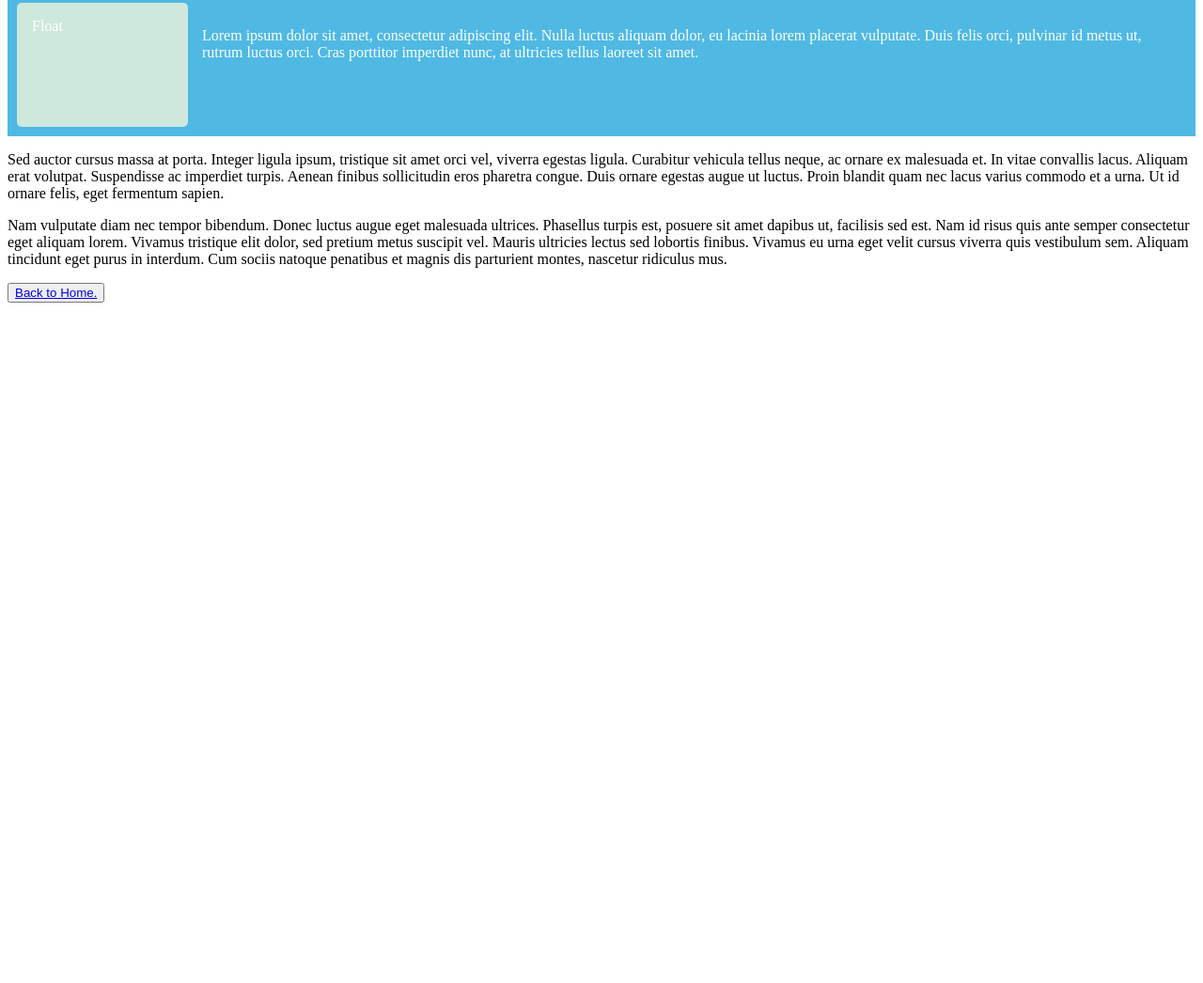
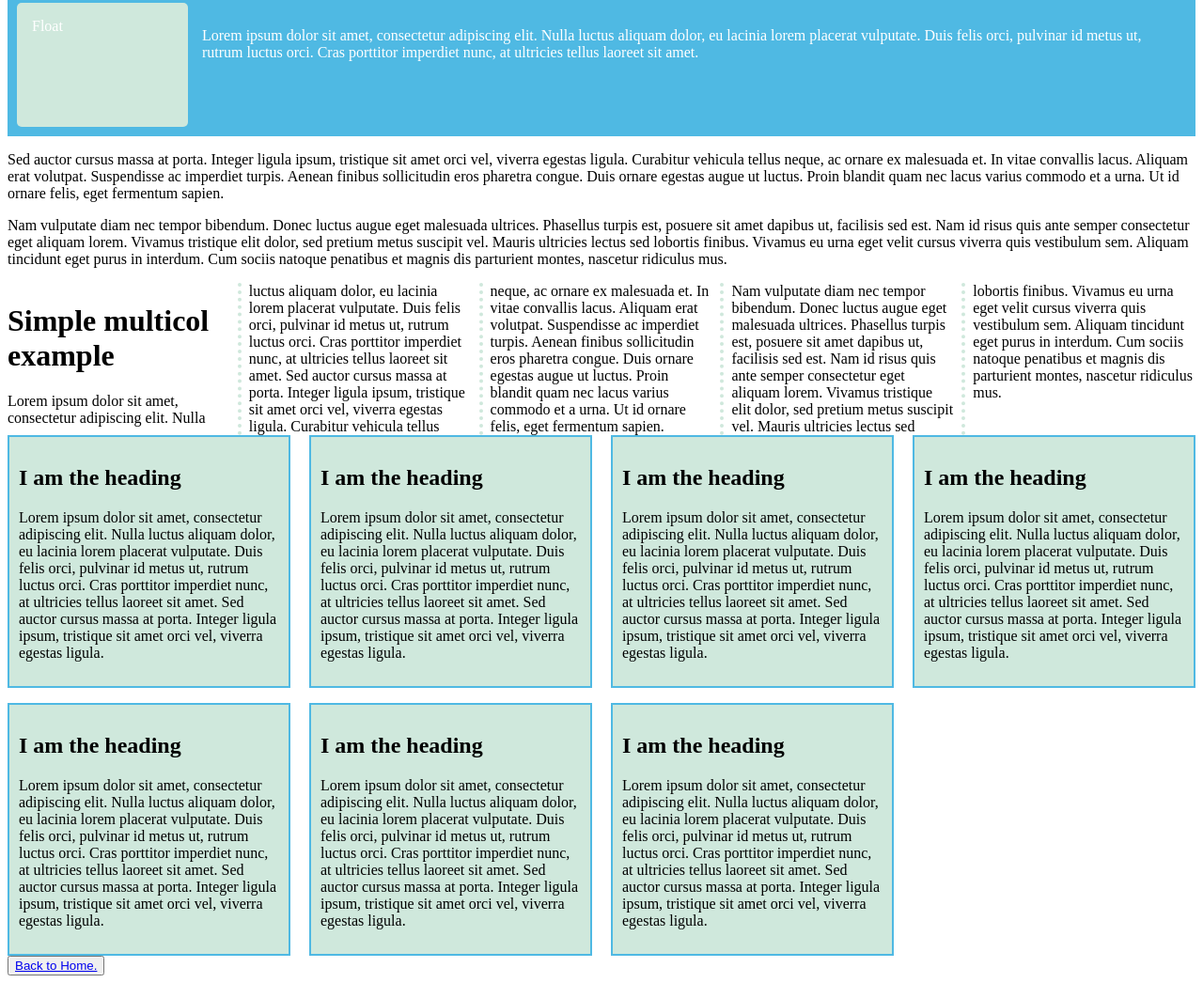
Before and after one commit to ryichk/css-practice, a website: page layout.html in a window 1280 px wide. Shown: the part 1747-2793 px from the top of the page at 94% size. Before the commit the page ends 2077 px from the top, so only its background shows below. Drawn offline with Linux system fonts and the light colour scheme.

Commit message:
finish multiple column layout practice

```diff
--- a/layout.html
+++ b/layout.html
@@ -119,6 +119,72 @@
         <p class="cleared">Sed auctor cursus massa at porta. Integer ligula ipsum, tristique sit amet orci vel, viverra egestas ligula. Curabitur vehicula tellus neque, ac ornare ex malesuada et. In vitae convallis lacus. Aliquam erat volutpat. Suspendisse ac imperdiet turpis. Aenean finibus sollicitudin eros pharetra congue. Duis ornare egestas augue ut luctus. Proin blandit quam nec lacus varius commodo et a urna. Ut id ornare felis, eget fermentum sapien.</p>
         <p>Nam vulputate diam nec tempor bibendum. Donec luctus augue eget malesuada ultrices. Phasellus turpis est, posuere sit amet dapibus ut, facilisis sed est. Nam id risus quis ante semper consectetur eget aliquam lorem. Vivamus tristique elit dolor, sed pretium metus suscipit vel. Mauris ultricies lectus sed lobortis finibus. Vivamus eu urna eget velit cursus viverra quis vestibulum sem. Aliquam tincidunt eget purus in interdum. Cum sociis natoque penatibus et magnis dis parturient montes, nascetur ridiculus mus.</p>
       </div>
+      <div class="multicol">
+        <h1>Simple multicol example</h1>
+        <p>Lorem ipsum dolor sit amet, consectetur adipiscing elit. Nulla luctus aliquam dolor, eu lacinia lorem placerat vulputate.
+          Duis felis orci, pulvinar id metus ut, rutrum luctus orci. Cras porttitor imperdiet nunc, at ultricies tellus
+          laoreet sit amet. Sed auctor cursus massa at porta. Integer ligula ipsum, tristique sit amet orci vel, viverra
+          egestas ligula. Curabitur vehicula tellus neque, ac ornare ex malesuada et. In vitae convallis lacus. Aliquam
+          erat volutpat. Suspendisse ac imperdiet turpis. Aenean finibus sollicitudin eros pharetra congue. Duis ornare
+          egestas augue ut luctus. Proin blandit quam nec lacus varius commodo et a urna. Ut id ornare felis, eget fermentum
+          sapien.</p>
+        <p>Nam vulputate diam nec tempor bibendum. Donec luctus augue eget malesuada ultrices. Phasellus turpis est, posuere
+          sit amet dapibus ut, facilisis sed est. Nam id risus quis ante semper consectetur eget aliquam lorem. Vivamus
+          tristique elit dolor, sed pretium metus suscipit vel. Mauris ultricies lectus sed lobortis finibus. Vivamus eu
+          urna eget velit cursus viverra quis vestibulum sem. Aliquam tincidunt eget purus in interdum. Cum sociis natoque
+          penatibus et magnis dis parturient montes, nascetur ridiculus mus.</p>
+      </div>
+      <div class="multicol-2">
+        <div class="card">
+          <h2>I am the heading</h2>
+            <p> Lorem ipsum dolor sit amet, consectetur adipiscing elit. Nulla luctus aliquam dolor, eu lacinia lorem placerat
+                vulputate. Duis felis orci, pulvinar id metus ut, rutrum luctus orci. Cras porttitor imperdiet nunc, at ultricies
+                tellus laoreet sit amet. Sed auctor cursus massa at porta. Integer ligula ipsum, tristique sit amet orci
+                vel, viverra egestas ligula.</p>
+        </div>
+        <div class="card">
+          <h2>I am the heading</h2>
+          <p> Lorem ipsum dolor sit amet, consectetur adipiscing elit. Nulla luctus aliquam dolor, eu lacinia lorem placerat
+                    vulputate. Duis felis orci, pulvinar id metus ut, rutrum luctus orci. Cras porttitor imperdiet nunc, at ultricies
+                    tellus laoreet sit amet. Sed auctor cursus massa at porta. Integer ligula ipsum, tristique sit amet orci
+                    vel, viverra egestas ligula.</p>
+        </div>
+        <div class="card">
+          <h2>I am the heading</h2>
+          <p> Lorem ipsum dolor sit amet, consectetur adipiscing elit. Nulla luctus aliquam dolor, eu lacinia lorem placerat
+                    vulputate. Duis felis orci, pulvinar id metus ut, rutrum luctus orci. Cras porttitor imperdiet nunc, at ultricies
+                    tellus laoreet sit amet. Sed auctor cursus massa at porta. Integer ligula ipsum, tristique sit amet orci
+                    vel, viverra egestas ligula.</p>
+        </div>
+        <div class="card">
+          <h2>I am the heading</h2>
+          <p> Lorem ipsum dolor sit amet, consectetur adipiscing elit. Nulla luctus aliquam dolor, eu lacinia lorem placerat
+                    vulputate. Duis felis orci, pulvinar id metus ut, rutrum luctus orci. Cras porttitor imperdiet nunc, at ultricies
+                    tellus laoreet sit amet. Sed auctor cursus massa at porta. Integer ligula ipsum, tristique sit amet orci
+                    vel, viverra egestas ligula.</p>
+        </div>
+        <div class="card">
+          <h2>I am the heading</h2>
+          <p> Lorem ipsum dolor sit amet, consectetur adipiscing elit. Nulla luctus aliquam dolor, eu lacinia lorem placerat
+                    vulputate. Duis felis orci, pulvinar id metus ut, rutrum luctus orci. Cras porttitor imperdiet nunc, at ultricies
+                    tellus laoreet sit amet. Sed auctor cursus massa at porta. Integer ligula ipsum, tristique sit amet orci
+                    vel, viverra egestas ligula.</p>
+        </div>
+        <div class="card">
+          <h2>I am the heading</h2>
+          <p> Lorem ipsum dolor sit amet, consectetur adipiscing elit. Nulla luctus aliquam dolor, eu lacinia lorem placerat
+                    vulputate. Duis felis orci, pulvinar id metus ut, rutrum luctus orci. Cras porttitor imperdiet nunc, at ultricies
+                    tellus laoreet sit amet. Sed auctor cursus massa at porta. Integer ligula ipsum, tristique sit amet orci
+                    vel, viverra egestas ligula.</p>
+        </div>
+        <div class="card">
+          <h2>I am the heading</h2>
+          <p> Lorem ipsum dolor sit amet, consectetur adipiscing elit. Nulla luctus aliquam dolor, eu lacinia lorem placerat
+                    vulputate. Duis felis orci, pulvinar id metus ut, rutrum luctus orci. Cras porttitor imperdiet nunc, at ultricies
+                    tellus laoreet sit amet. Sed auctor cursus massa at porta. Integer ligula ipsum, tristique sit amet orci
+                    vel, viverra egestas ligula.</p>
+        </div>
+      </div>
       <button>
         <a href="/">Back to Home.</a>
       </button>
--- a/public/css/layout.css
+++ b/public/css/layout.css
@@ -170,3 +170,25 @@
 .wrapper {
   display: flow-root;
 }
+
+/* Multiple column layout */
+.multicol {
+  /* column-count: 3; */
+  column-width: 200px;
+  column-gap: 20px;
+  column-rule: 4px dotted rgb(207, 232, 220);
+}
+
+.multicol-2 {
+  column-width: 250px;
+  column-gap: 20px;
+}
+
+.card {
+  break-inside: avoid;
+  page-break-inside: avoid;
+  background-color: rgb(207, 232, 220);
+  border: 2px solid rgb(79, 185, 227);
+  padding: 10px;
+  margin: 0 0 1em 0;
+}
```
